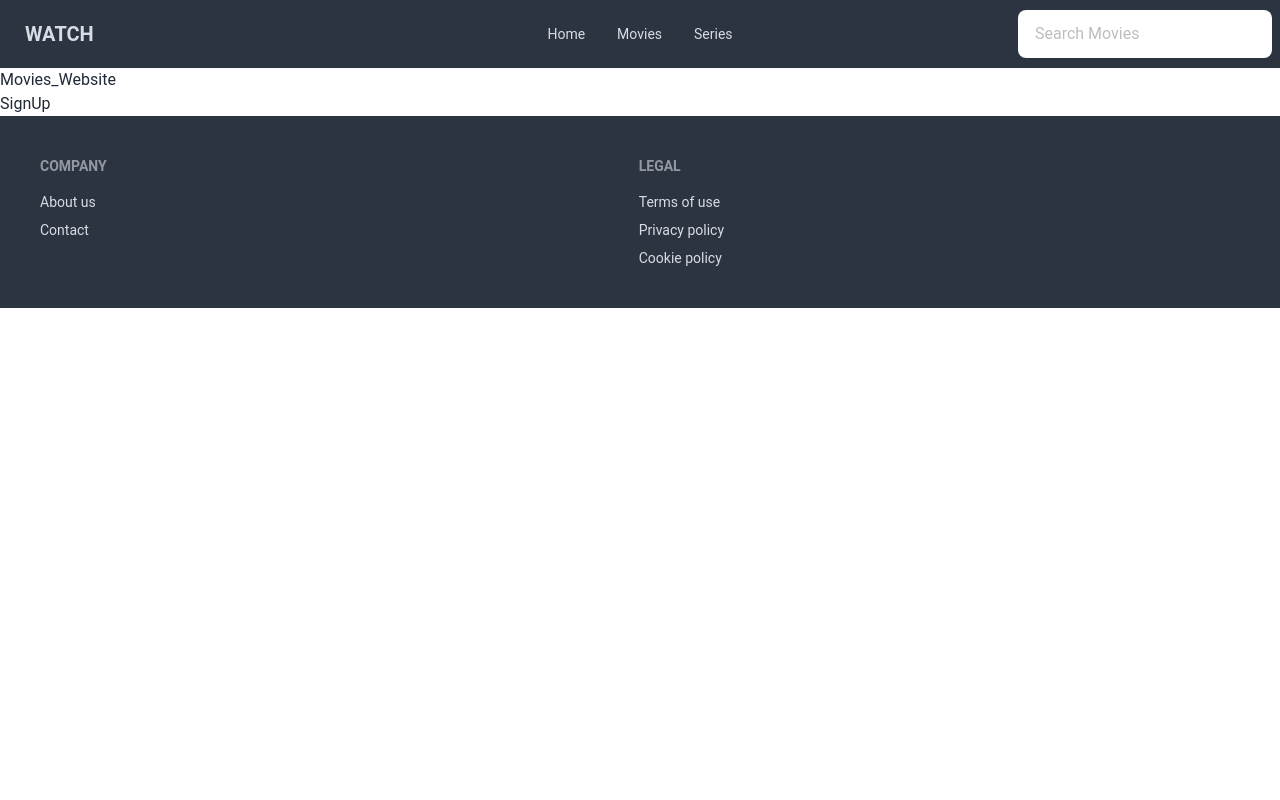
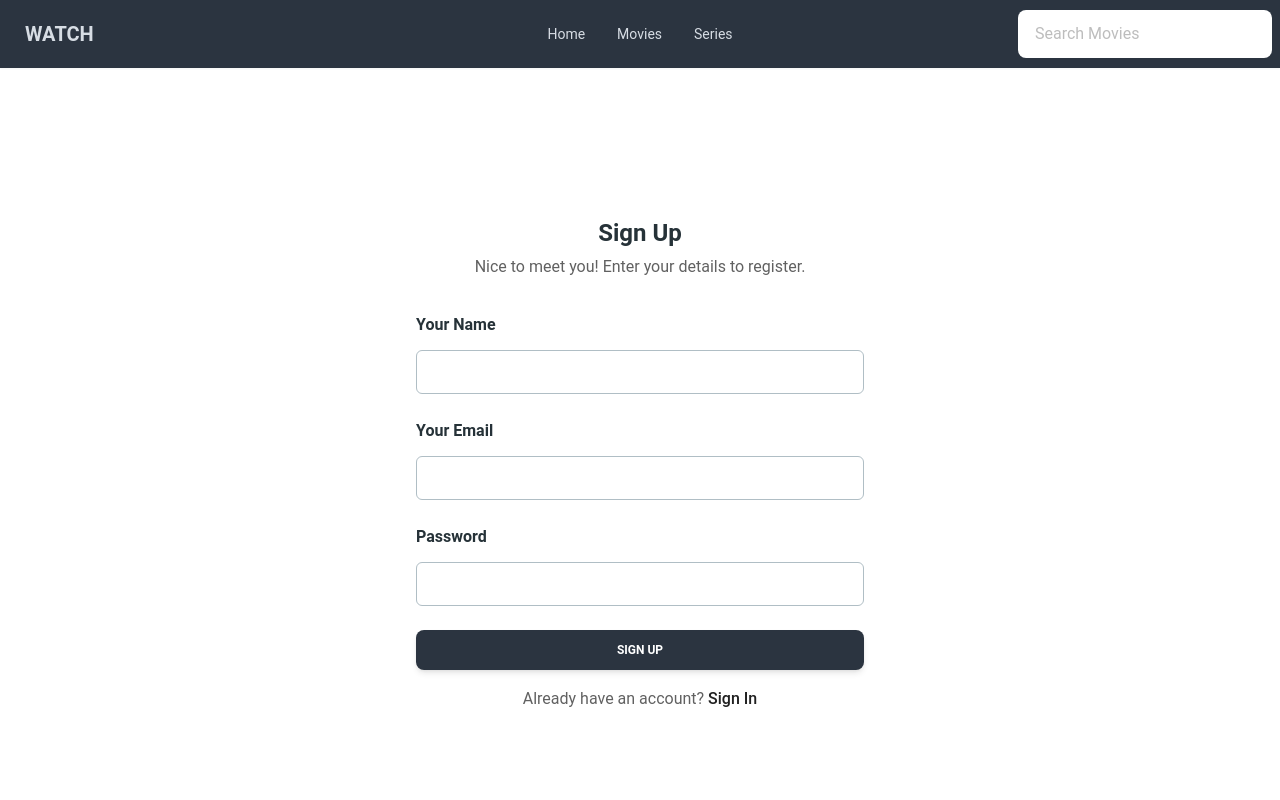
Before and after one commit to 1Menna/Movies_Website, a React (Vite) app: page /SignUp in a window 1280 px wide. Shown: the top 800 px of the page. Built offline with nearby package versions, Linux system fonts and the light colour scheme.

Commit message:
Completed Signin && SignUp

```diff
--- a/src/App.jsx
+++ b/src/App.jsx
@@ -13,7 +13,6 @@
     <>
       <div>
           <Header/>
-          <h1>Movies_Website</h1>
           <Routes>
             <Route path="/" element={<Home/>}/>
             <Route path="/SignUp" element={<SignUp/>}/>
--- a/src/Components/Footer.jsx
+++ b/src/Components/Footer.jsx
@@ -8,6 +8,7 @@
     <h6 className="footer-title">Company</h6>
     <Link to='/About' className="link link-hover hover:text-info">About us</Link>
     <Link to='/Contact' className="link link-hover hover:text-info">Contact</Link>
+    <Link to='/SignUp' className="link link-hover hover:text-info">SignUp</Link>
   </nav>
   <nav>
     <h6 className="footer-title">Legal</h6>
--- a/src/Pages/SignIn.jsx
+++ b/src/Pages/SignIn.jsx
@@ -1,9 +1,62 @@
-import React from 'react'
+import { Link } from 'react-router-dom';
+import React from 'react';
+import {
+  Card,
+  Input,
+  Checkbox,
+  Button,
+  Typography,
+} from "@material-tailwind/react";
 
-const SignIn = () => {
+const SignUp = () => {
   return (
-    <div>SignIn</div>
-  )
-}
+    <div className="min-h-screen flex items-center justify-center p-4">
+      <Card color="transparent" shadow={false} className="w-full max-w-md">
+        <Typography variant="h4" color="blue-gray" className="text-center">
+          Sign In
+        </Typography>
+        <Typography color="gray" className="mt-1 font-normal text-center">
+          Nice to meet you again! Enter your details to Sign In.
+        </Typography>
+        <form className="mt-8 mb-2">
+          <div className="mb-1 flex flex-col gap-6">
+            <Typography variant="h6" color="blue-gray" className="-mb-3">
+              Your Name
+            </Typography>
+            <Input
+              size="lg"
+              placeholder="Your Name"
+              className="!border-t-blue-gray-200 focus:!border-t-gray-900"
+              labelProps={{
+                className: "before:content-none after:content-none",
+              }}
+            />
+            <Typography variant="h6" color="blue-gray" className="-mb-3">
+              Password
+            </Typography>
+            <Input
+              type="password"
+              size="lg"
+              placeholder="********"
+              className="!border-t-blue-gray-200 focus:!border-t-gray-900"
+              labelProps={{
+                className: "before:content-none after:content-none",
+              }}
+            />
+          </div>
+          <Button className="bg-neutral mt-6" fullWidth>
+            Sign In
+          </Button>
+          <Typography color="gray" className="mt-4 text-center font-normal">
+            Not have Account?{" "}
+            <Link to="/SignUp" className="font-medium text-gray-900">
+              Sign Up
+            </Link>
+          </Typography>
+        </form>
+      </Card>
+    </div>
+  );
+};
 
-export default SignIn
+export default SignUp;
--- a/src/Pages/SignUp.jsx
+++ b/src/Pages/SignUp.jsx
@@ -1,9 +1,73 @@
-import React from 'react'
+import { Link } from 'react-router-dom';
+import React from 'react';
+import {
+  Card,
+  Input,
+  Checkbox,
+  Button,
+  Typography,
+} from "@material-tailwind/react";
 
 const SignUp = () => {
   return (
-    <div>SignUp</div>
-  )
-}
+    <div className="min-h-screen flex items-center justify-center p-4">
+      <Card color="transparent" shadow={false} className="w-full max-w-md">
+        <Typography variant="h4" color="blue-gray" className="text-center">
+          Sign Up
+        </Typography>
+        <Typography color="gray" className="mt-1 font-normal text-center">
+          Nice to meet you! Enter your details to register.
+        </Typography>
+        <form className="mt-8 mb-2">
+          <div className="mb-1 flex flex-col gap-6">
+            <Typography variant="h6" color="blue-gray" className="-mb-3">
+              Your Name
+            </Typography>
+            <Input
+              size="lg"
+              placeholder="Your Name"
+              className="!border-t-blue-gray-200 focus:!border-t-gray-900"
+              labelProps={{
+                className: "before:content-none after:content-none",
+              }}
+            />
+            <Typography variant="h6" color="blue-gray" className="-mb-3">
+              Your Email
+            </Typography>
+            <Input
+              size="lg"
+              placeholder="name@mail.com"
+              className="!border-t-blue-gray-200 focus:!border-t-gray-900"
+              labelProps={{
+                className: "before:content-none after:content-none",
+              }}
+            />
+            <Typography variant="h6" color="blue-gray" className="-mb-3">
+              Password
+            </Typography>
+            <Input
+              type="password"
+              size="lg"
+              placeholder="********"
+              className="!border-t-blue-gray-200 focus:!border-t-gray-900"
+              labelProps={{
+                className: "before:content-none after:content-none",
+              }}
+            />
+          </div>
+          <Button className="bg-neutral mt-6" fullWidth>
+            Sign Up
+          </Button>
+          <Typography color="gray" className="mt-4 text-center font-normal">
+            Already have an account?{" "}
+            <Link to="/SignIn" className="font-medium text-gray-900">
+              Sign In
+            </Link>
+          </Typography>
+        </form>
+      </Card>
+    </div>
+  );
+};
 
-export default SignUp
+export default SignUp;
```
